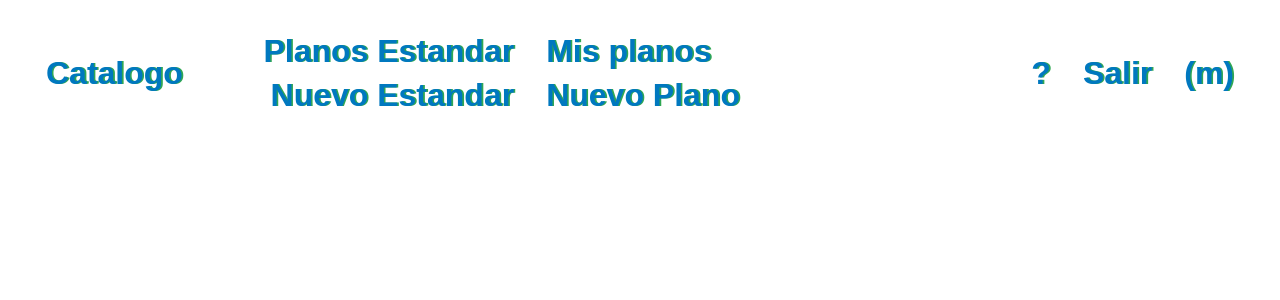
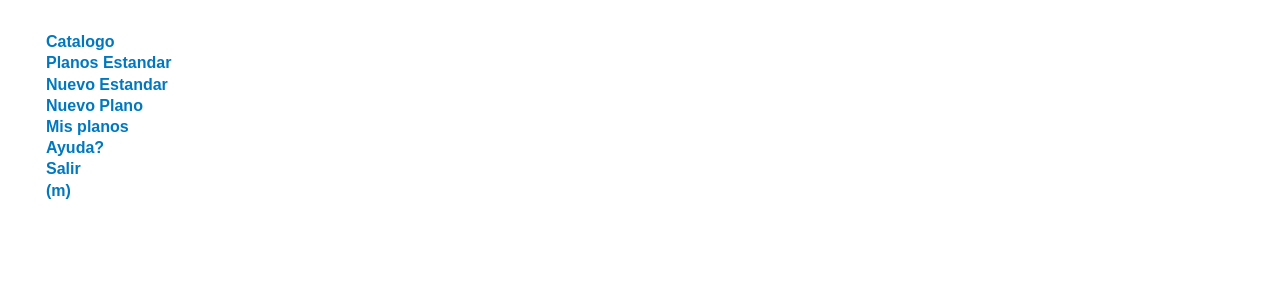
Before and after one commit to marcosroman/estandar, a Django app: page / in a window 1280 px wide. Shown: the top 300 px of the page. Run offline with Django 4.2, Linux system fonts and the light colour scheme; a user stored in the database is signed in.

Commit message:
started modifying navbar

```diff
--- a/registro/static/css/style.css
+++ b/registro/static/css/style.css
@@ -78,7 +78,7 @@ nav li {
 	list-style: none;
 	margin: 0.2em 1em;
 	align-self: center;
-	text-shadow: 0.1em 0 #2fa753;
+	/*text-shadow: 0.1em 0 #2fa753; -> this looks ugly actually */
 	/*text-align: center;*/
 	/*text-shadow: 0.1em 0.1em #2fa753;*/
 }
--- a/registro/templates/registro/navbar.html
+++ b/registro/templates/registro/navbar.html
@@ -1,31 +1,22 @@
 <nav>
-	<div class="nav" id="left">
+	<div>
 		<ul>
 			<li><a target="_blank" href="{% url 'registro:catalogo' %}">Catalogo</a></li>
-			<div class="estandarplanos">
 				<li id="nav-pe"><a href="{% url 'registro:codigosporcategoria' %}">Planos Estandar</a></li>
 				{% if user.is_authenticated %}
-					<li id="nav-mp"><a href="{% url 'registro:listaplanos' %}">Mis planos</a></li> {# deberia ordenar por fecha y ot #}
-					<li id="nav-ne"><a href="{% url 'registro:nuevo-codigo' %}">Nuevo Estandar</a></li>
-					<li id="nav-np"><a href="{% url 'registro:nuevo-plano' %}">Nuevo Plano</a></li>
+					<li><a href="{% url 'registro:nuevo-codigo' %}">Nuevo Estandar</a></li>
+					<li><a href="{% url 'registro:nuevo-plano' %}">Nuevo Plano</a></li>
+					<li><a href="{% url 'registro:listaplanos' %}">Mis planos</a></li> {# deberia ordenar por fecha y ot #}
 				{% endif %}
-			</div>
 		</ul>
-	</div>
 
-
-	<div class="nav" id="right">
+		<ul>
 		{% if user.is_authenticated %}
-			{#<li><a href="{% url 'password_change' %}">Contraseña</a></li>-->#}
-			{#<p id="user">({{user}})</p>#}
-			<ul>
-				<li><a href="{% url 'registro:instrucciones' %}">?</a></li>
-				{#<!--<li><a href="{% url 'password_change' %}">Contraseña</a></li>-->#}
+				<li><a href="{% url 'registro:instrucciones' %}">Ayuda?</a></li>
 				<li><a href="{% url 'logout' %}">Salir</a>
-					<li><a href="{% url 'password_change' %}">({{user}})</a></li>
+				<li><a href="{% url 'password_change' %}">({{user}})</a></li>
 		{% else %}
-			<ul>
 				<li><a href="{% url 'login' %}">Ingresar</a>
 		{% endif %}
-			</ul>
+		</ul>
 </nav>
```
